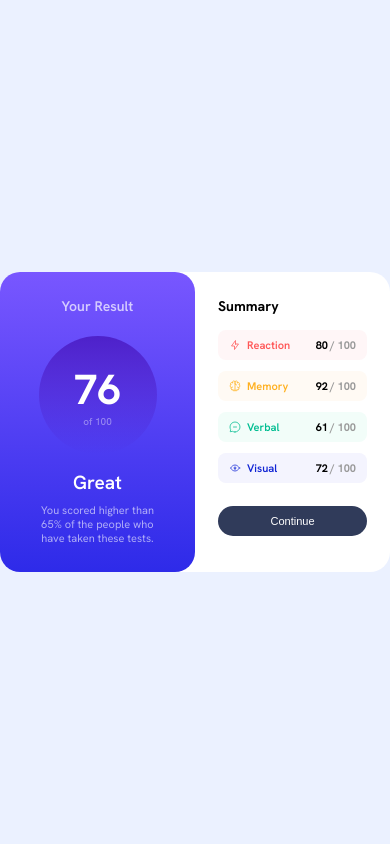
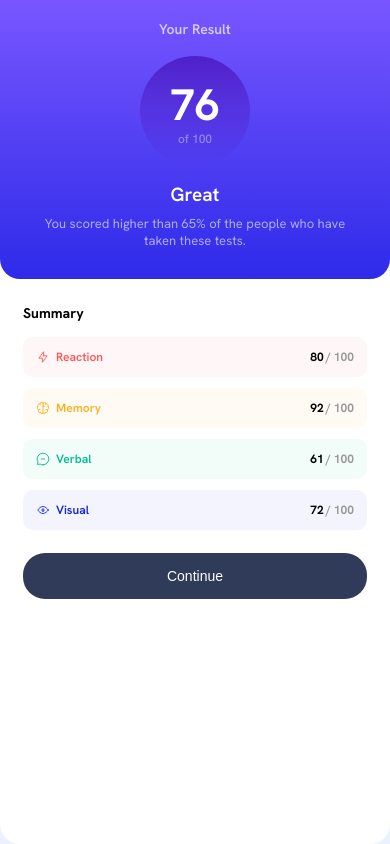
Before and after one commit to NullCoffeeException-Frontend-Mentor/results-summary-component, a React (Vite) app: page / in a window 390 px wide. Built offline with nearby package versions, Linux system fonts and the light colour scheme.

Commit message:
feat: 모바일 화면 완성

```diff
--- a/src/styles/Card.css
+++ b/src/styles/Card.css
@@ -6,3 +6,15 @@
     background-color: #ffffff;
     border-radius: 2rem;
 }
+
+/* 모바일 */
+@media screen and (max-width: 600px) {
+    .card {
+        flex-direction: column;
+        width: 100%;
+        height: 100%;
+        min-height: 100vh;
+        border-top-left-radius: 0;
+        border-top-right-radius: 0;
+    }
+}
--- a/src/styles/Result.css
+++ b/src/styles/Result.css
@@ -6,7 +6,11 @@
     flex-direction: column;
     align-items: center;
     color: #ffffff;
-    background-image: linear-gradient(to bottom, hsl(252, 100%, 67%), hsl(241, 81%, 54%));
+    background-image: linear-gradient(
+        to bottom,
+        hsl(252, 100%, 67%),
+        hsl(241, 81%, 54%)
+    );
     border-radius: 2rem;
 }
 
@@ -26,7 +30,11 @@
     max-width: 100%;
     height: 11.8rem;
     border-radius: 5.9rem;
-    background-image: linear-gradient(to bottom, hsla(256, 72%, 46%, 1), hsla(241, 72%, 46%, 0))
+    background-image: linear-gradient(
+        to bottom,
+        hsla(256, 72%, 46%, 1),
+        hsla(241, 72%, 46%, 0)
+    );
 }
 
 .result__circle-score {
@@ -53,3 +61,32 @@
     color: rgba(255, 255, 255, 0.6);
     font-size: 1.1rem;
 }
+
+@media screen and (max-width: 600px) {
+    .result {
+        flex: 0 0 0;
+        padding: 2rem 2.3rem 3rem;
+        border-top-left-radius: 0;
+        border-top-right-radius: 0;
+    }
+
+    .result__circle {
+        margin: 1.8rem 0 1.6rem;
+        width: 11rem;
+        height: 11rem;
+        border-radius: 5.5rem;
+    }
+
+    .result__circle-score {
+        font-size: 4.4rem;
+        font-weight: 700;
+    }
+
+    .result__circle-maximum {
+        font-size: 1.2rem;
+    }
+
+    .result__comparison {
+        font-size: 1.3rem;
+    }
+}
--- a/src/styles/ScoreBox.css
+++ b/src/styles/ScoreBox.css
@@ -45,3 +45,16 @@
     margin-left: 0.2rem;
     color: #999;
 }
+
+/* 모바일 */
+@media screen and (max-width: 600px) {
+    .scorebox {
+        padding: 1.2rem 1.3rem;
+        font-size: 1.2rem;
+        border-radius: 10px;
+    }
+
+    .scorebox__image {
+        width: 1.4rem;
+    }
+}
--- a/src/styles/Summary.css
+++ b/src/styles/Summary.css
@@ -24,3 +24,12 @@
     background-image: linear-gradient(to bottom, hsl(252, 100%, 67%), hsl(241, 81%, 54%));
     cursor: pointer;
 }
+
+/* 모바일 */
+@media screen and (max-width: 600px) {
+    .summary__button {
+        padding: 1.5rem;
+        font-size: 1.4rem;
+        border-radius: 2.2rem;
+    }
+}
```
Also changed, not shown: src/styles/App.css (line endings or trailing spaces).
